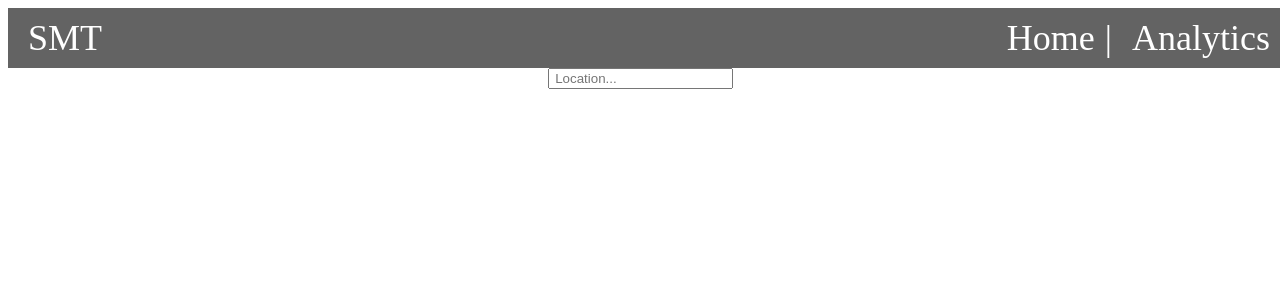
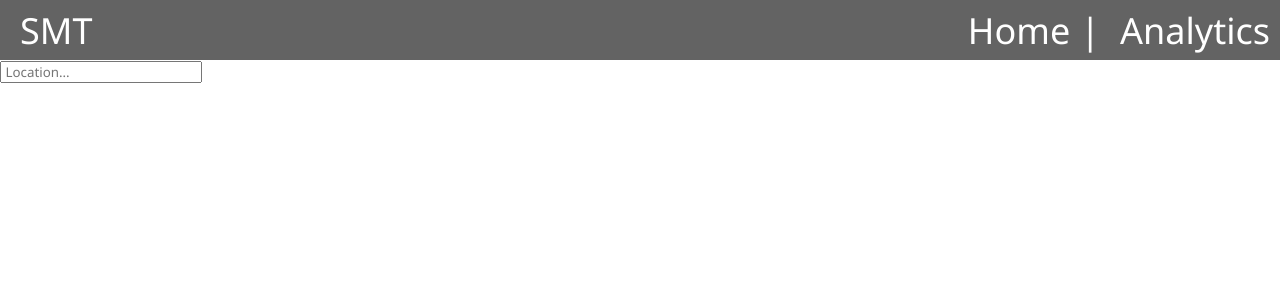
Before and after one commit to Stefafrontani/academy-3.0, a React (Create React App) app: page / in a window 1280 px wide. Shown: the top 300 px of the page. Built offline with nearby package versions, Linux system fonts and the light colour scheme.

Commit message:
Added Styles for App

```diff
--- a/src/components/App/App.css
+++ b/src/components/App/App.css
@@ -1,32 +1,5 @@
-.App {
-  text-align: center;
+* {
+    padding: 0px;
+    margin: 0px;
+    font-family: "Segoe UI", Tahoma, Geneva, Verdana, sans-serif;
 }
-
-.App-logo {
-  animation: App-logo-spin infinite 20s linear;
-  height: 40vmin;
-}
-
-.App-header {
-  background-color: #282c34;
-  min-height: 100vh;
-  display: flex;
-  flex-direction: column;
-  align-items: center;
-  justify-content: center;
-  font-size: calc(10px + 2vmin);
-  color: white;
-}
-
-.App-link {
-  color: #61dafb;
-}
-
-@keyframes App-logo-spin {
-  from {
-    transform: rotate(0deg);
-  }
-  to {
-    transform: rotate(360deg);
-  }
-}
```
